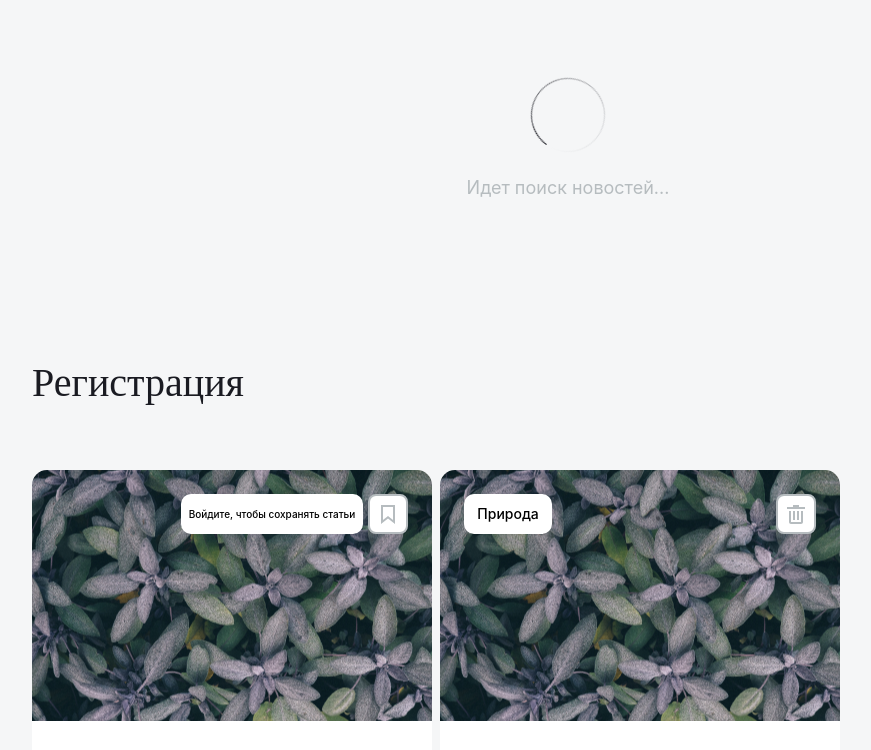
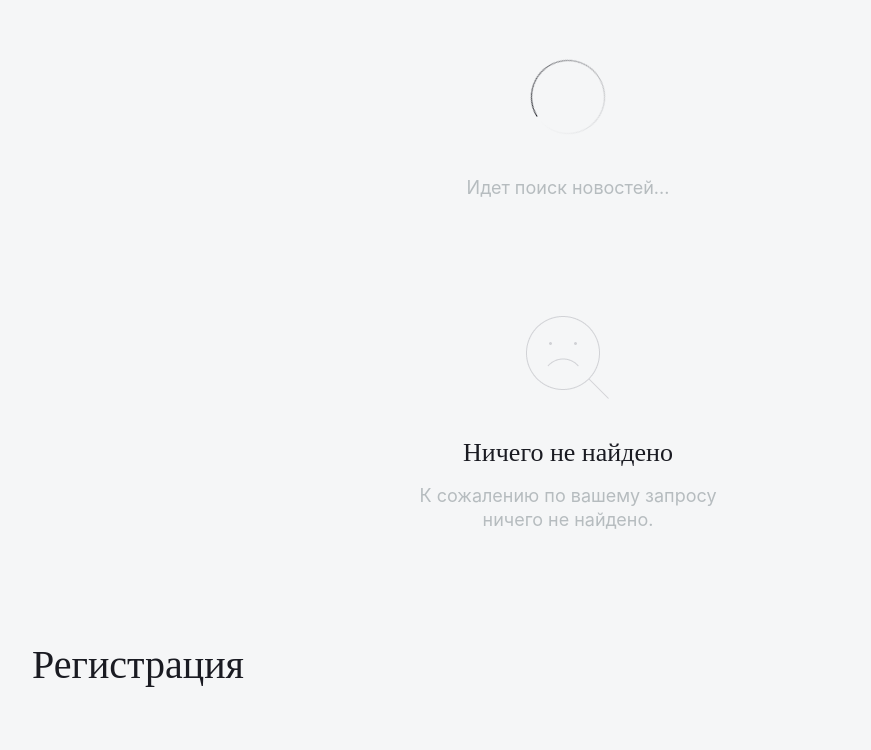
Before and after one commit to YudinArtem90/news-explorer-frontend, a React (Create React App) app: page / in a window 1280 px wide. Shown: the part 578-1328 px from the top of the page, without its empty margins (72-943 px from the left). Built offline with nearby package versions, Linux system fonts and the light colour scheme.

Commit message:
дополнение Preloader

```diff
--- a/src/components/Preloader/Preloader.css
+++ b/src/components/Preloader/Preloader.css
@@ -21,8 +21,8 @@
     font-weight: normal;
     font-size: 18px;
     line-height: 24px;
+    color: #B6BCBF;
     text-align: center;
-    color: #B6BCBF;
 }
 
 @keyframes rotation {
@@ -33,3 +33,29 @@
         transform:rotate(360deg);
     }
 }
+
+.preloader-container__not-found-text-inform{
+    font-style: normal;
+    font-weight: normal;
+    font-size: 18px;
+    line-height: 24px;
+    text-align: center;
+    color: #B6BCBF;
+    width: 335px;
+    margin: 0;
+}
+
+.preloader-container__not-found{
+    justify-items: center;
+    display: grid;
+}
+
+.preloader-container__text-header{
+    font-family: Roboto Slab;
+    font-style: normal;
+    font-weight: normal;
+    font-size: 26px;
+    line-height: 30px;
+    color: #1A1B22;
+    margin: 32px 0 16px;
+}
--- a/src/components/Preloader/Preloader.js
+++ b/src/components/Preloader/Preloader.js
@@ -1,12 +1,22 @@
 import './Preloader.css';
 import preloader from '../../images/preloader.png';
+import notFound from '../../images/not-found.png';
 
 function Preloader() {
     return (
+      <>
       <div className="preloader-container">
         <img className="preloader-container__preloader" src={preloader} alt="прелоудер"/>
-        <div className="preloader-container__text-inform">Идет поиск новостей...</div>
+        <p className="preloader-container__text-inform">Идет поиск новостей...</p>
       </div>
+      <div className="preloader-container">
+        <div className="preloader-container__not-found">
+          <img className="preloader-container__not-found-image" src={notFound} alt="Ничего не найдено"/>
+          <h2 className="preloader-container__text-header">Ничего не найдено</h2>
+          <p className="preloader-container__not-found-text-inform">К сожалению по вашему запросу ничего не найдено.</p>
+        </div>
+      </div>
+      </>
     );
   }
 
```
Also changed, not shown: src/images/not-found.png (added).
